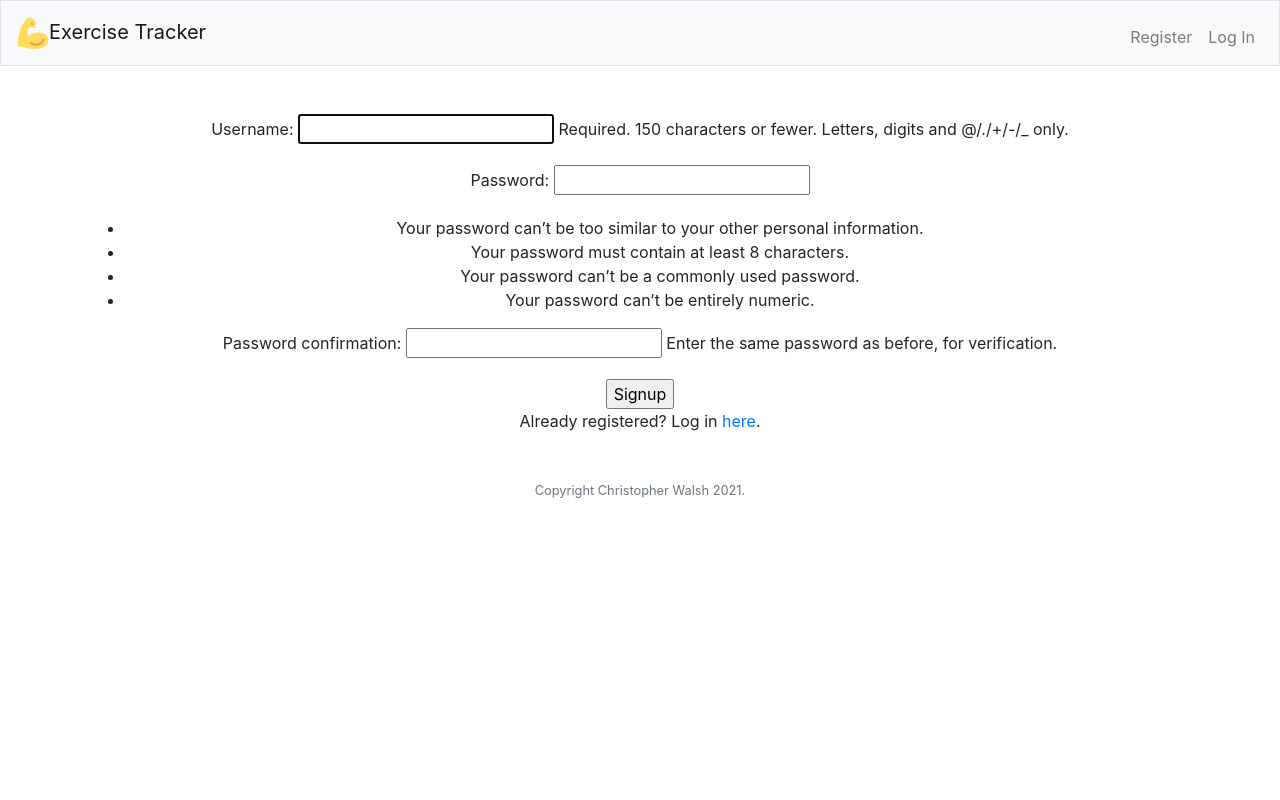
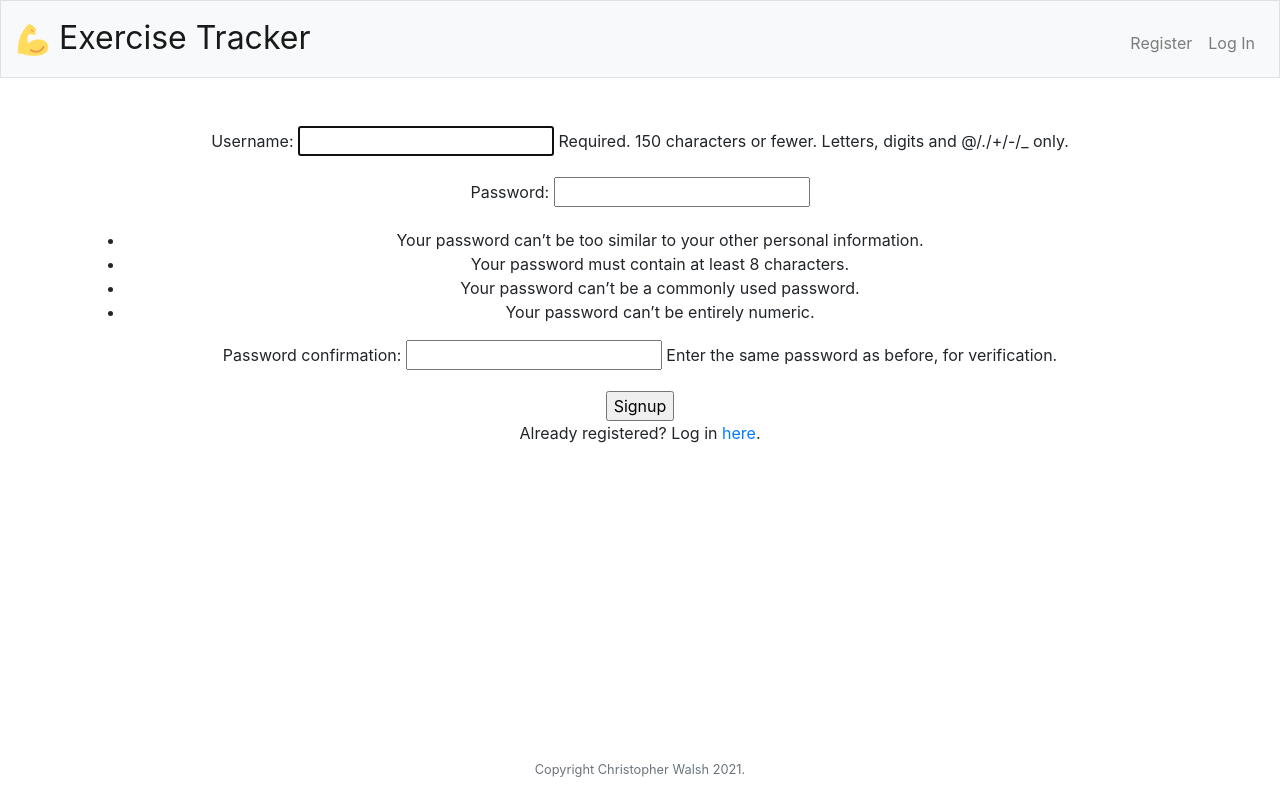
Before and after one commit to walshification/workout-django-app, a Django app: page /accounts/register/ in a window 1280 px wide. Run offline with Django 4.2, Linux system fonts and the light colour scheme.

Commit message:
Style base template a bit

```diff
--- a/exercises/templates/base.html
+++ b/exercises/templates/base.html
@@ -20,7 +20,7 @@
   </head>
   <body>
     <nav class="navbar navbar-expand-md navbar-light bg-light border">
-      <a class="navbar-brand" href="/"><img src="{% static 'favicon.ico' %}" />Exercise Tracker</a>
+      <a class="navbar-brand" href="/"><img src="{% static 'favicon.ico' %}" /><span class="brand-text">Exercise Tracker</span></a>
       <button aria-controls="navbar" aria-expanded="false" aria-label="Toggle navigation" class="navbar-toggler" data-target="#navbar" data-toggle="collapse" type="button">
         <span class="navbar-toggler-icon"></span>
       </button>
--- a/static/styles.css
+++ b/static/styles.css
@@ -0,0 +1,84 @@
+nav .brand-text
+{
+    /* size for brand */
+    font-size: xx-large;
+    margin-left: 10px;
+}
+nav img
+{
+    padding-bottom: 8px;
+}
+
+/* Colors for brand */
+nav .navbar-brand .blue
+{
+    color: #537fbe;
+}
+nav .navbar-brand .red
+{
+    color: #ea433b;
+}
+nav .navbar-brand .yellow
+{
+    color: #f5b82e;
+}
+nav .navbar-brand .green
+{
+    color: #2e944b;
+}
+
+main .form-control
+{
+    /* Center form controls */
+    display: inline-block;
+
+    /* Override Bootstrap's 100% width for form controls */
+    width: auto;
+}
+
+main
+{
+    /* Scroll horizontally as needed */
+    overflow-x: auto;
+
+    /* Center contents */
+    text-align: center;
+}
+
+main img
+{
+    /* Constrain images on small screens */
+    max-width: 100%;
+}
+
+.text-start {
+    text-align: left !important;
+}
+
+.text-end {
+    text-align: right !important;
+}
+
+thead {
+    border-bottom: 2px solid black !important;
+}
+
+tbody {
+    border-top: 2px solid black !important;
+    border-bottom: 2px solid black !important;
+}
+
+.fw-bold {
+    font-weight: bold;
+}
+
+#content-wrap {
+    padding-bottom: 2.5rem;
+}
+
+footer {
+    position: absolute;
+    bottom: 0;
+    width: 100%;
+    height: 2.5rem;
+}
```
